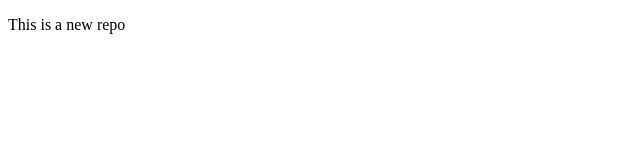
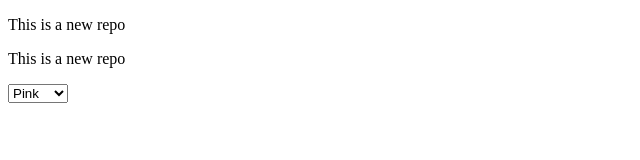
Before and after one commit to 19721556-024/Local-Repo, a plain HTML site: page index.html in a window 1280 px wide. Shown: the whole page, without its empty margins (0-640 px from the left). Drawn offline with Linux system fonts and the light colour scheme.

Commit message:
dropdown added

```diff
--- a/index.html
+++ b/index.html
@@ -9,6 +9,13 @@
 
 <body>
     <p>This is a new repo</p>
+    <p>This is a new repo</p>
+    <select name="" id="">
+        <option value="">Pink</option>
+        <option value="">Red</option>
+        <option value="">Green</option>
+        <option value="">Black</option>
+    </select>
 </body>
 
 </html>
```
